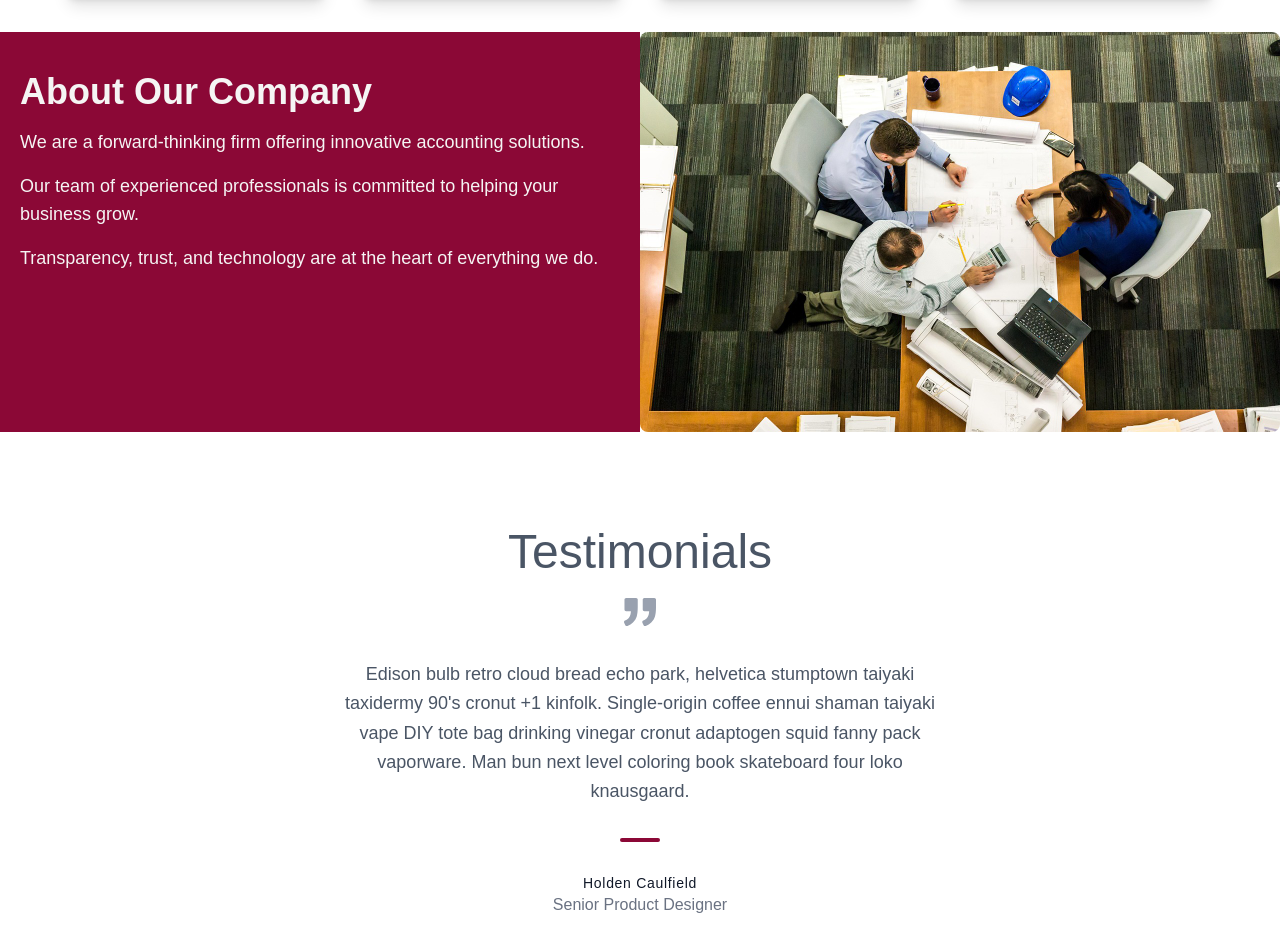
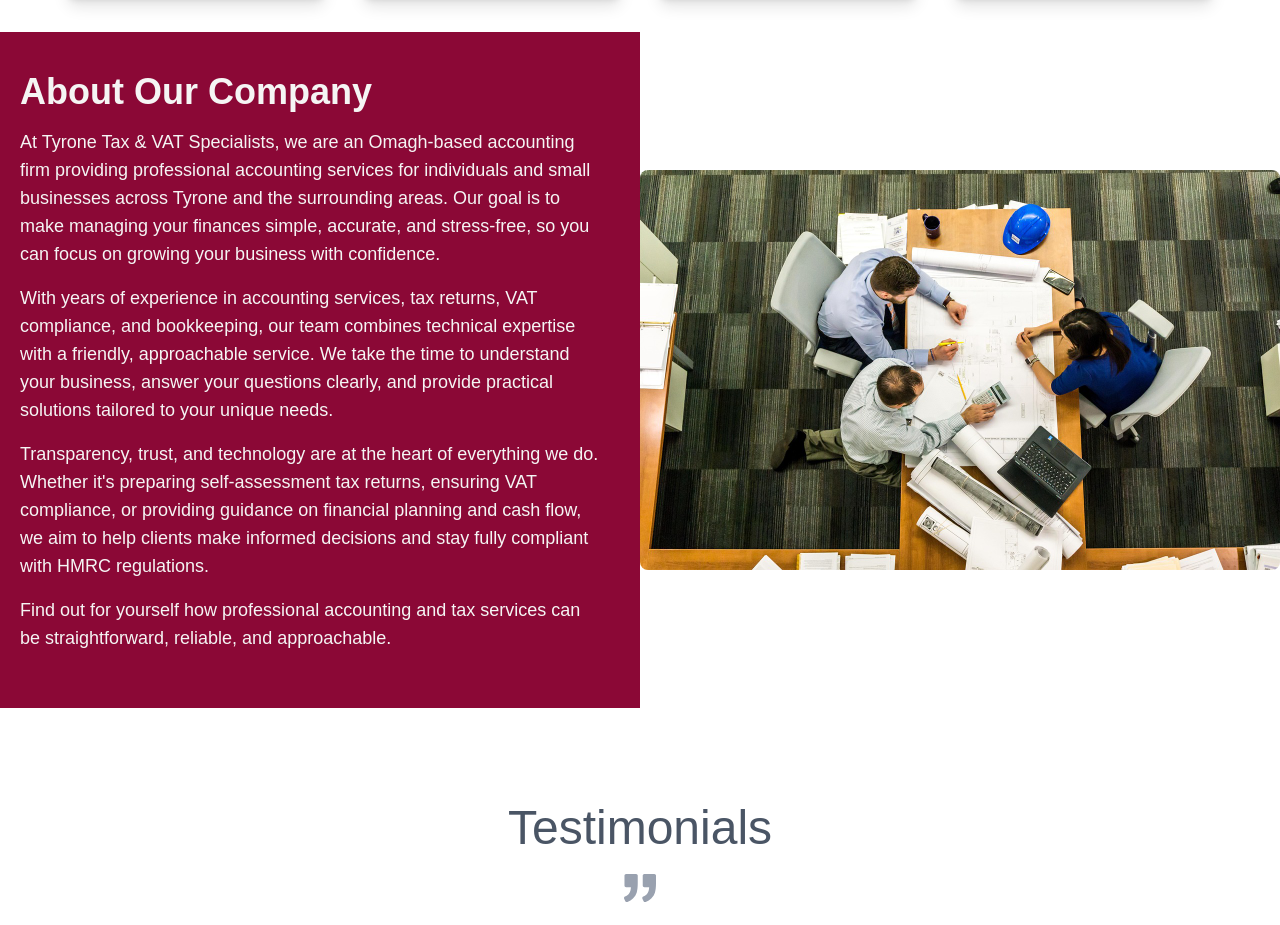
Before and after one commit to bnyari196/accountancy-app, a Next.js app: page / in a window 1280 px wide. Shown: the part 1708-2633 px from the top of the page. Built offline with nearby package versions, Linux system fonts and the light colour scheme.

Commit message:
Added content for 'About Our Company' Section

```diff
--- a/app/page.tsx
+++ b/app/page.tsx
@@ -15,12 +15,16 @@
     <About
         title="About Our Company"
         paragraphs={[
-          'We are a forward-thinking firm offering innovative accounting solutions.',
-          'Our team of experienced professionals is committed to helping your business grow.',
-          'Transparency, trust, and technology are at the heart of everything we do.',
+          'At Tyrone Tax & VAT Specialists, we are an Omagh-based accounting firm providing professional accounting services for individuals and small businesses across Tyrone and the surrounding areas. Our goal is to make managing your finances simple, accurate, and stress-free, so you can focus on growing your business with confidence.',
+
+          'With years of experience in accounting services, tax returns, VAT compliance, and bookkeeping, our team combines technical expertise with a friendly, approachable service. We take the time to understand your business, answer your questions clearly, and provide practical solutions tailored to your unique needs.',
+
+          "Transparency, trust, and technology are at the heart of everything we do. Whether it's preparing self-assessment tax returns, ensuring VAT compliance, or providing guidance on financial planning and cash flow, we aim to help clients make informed decisions and stay fully compliant with HMRC regulations.",
+
+          'Find out for yourself how professional accounting and tax services can be straightforward, reliable, and approachable.'
         ]}
         imageUrl="/about-us.jpg"
-      />
+    />
     <Testimonials />
 
   </main>
```
